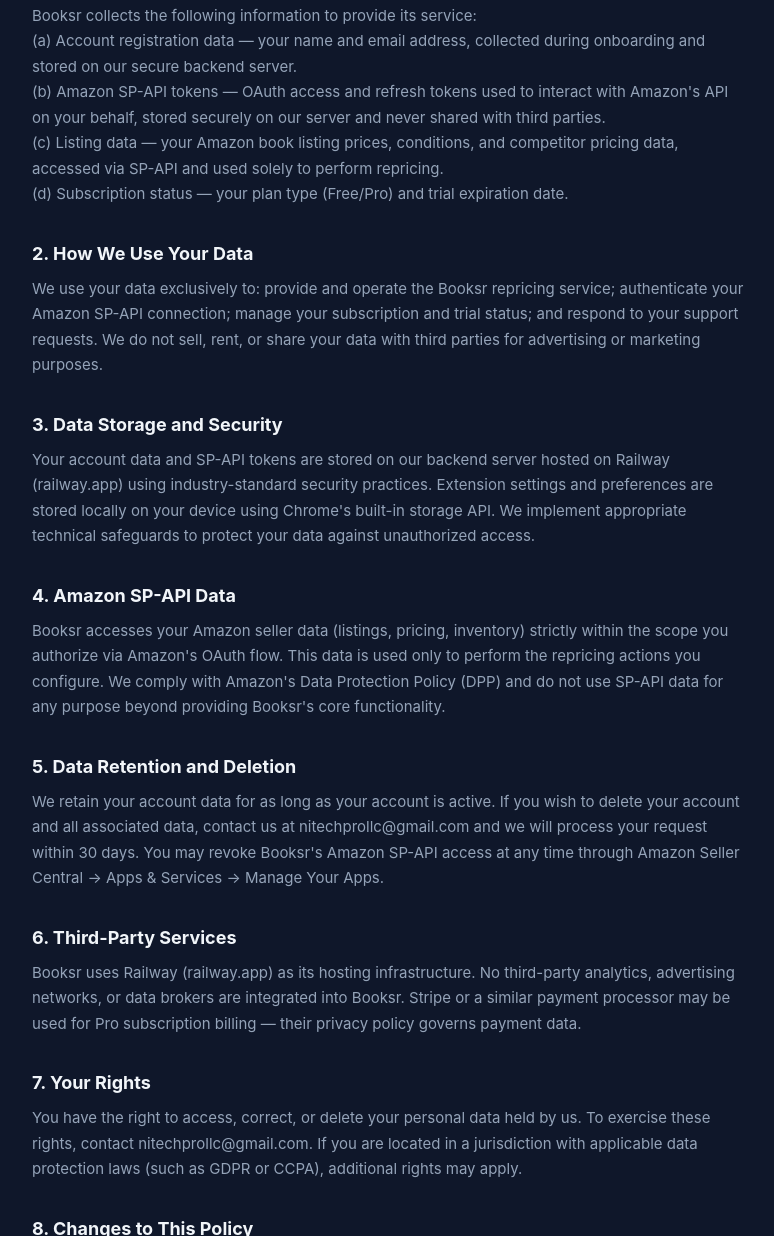
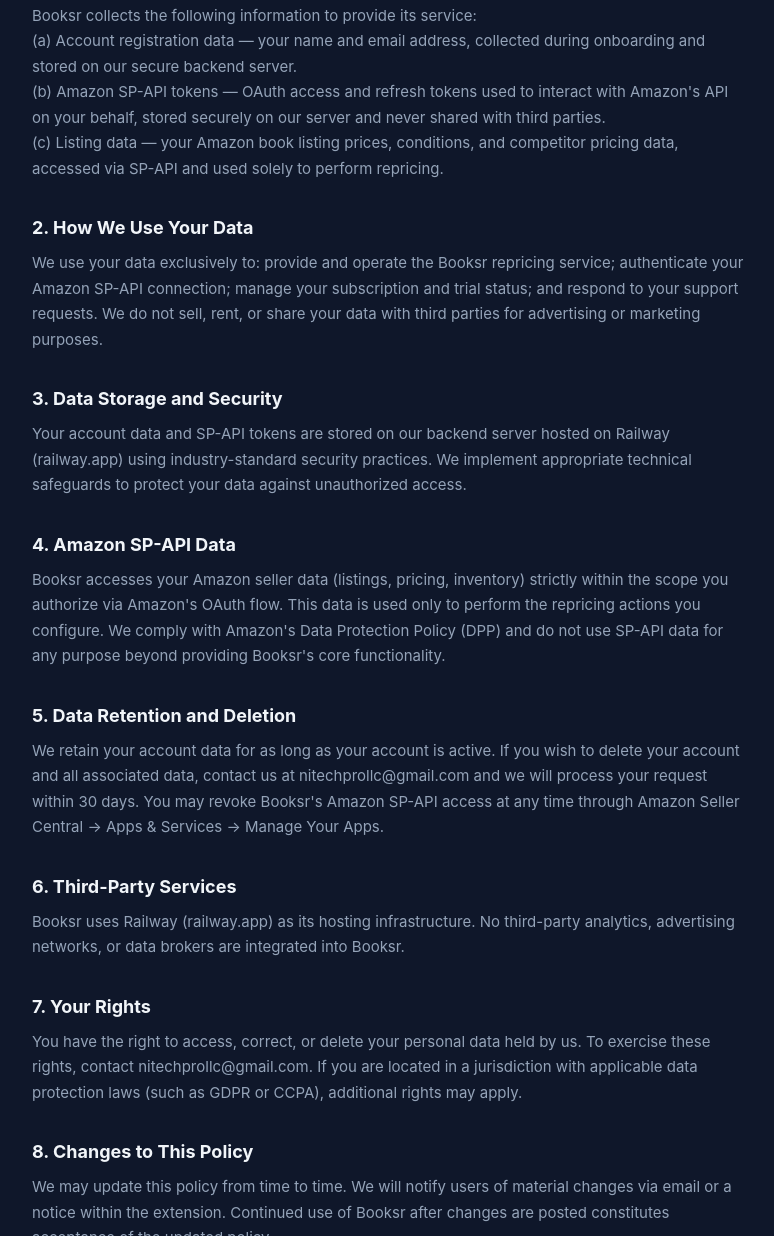
Before and after one commit to Recep-T/booksr-privacy-policy, a plain HTML site: page index.html in a window 1280 px wide. Shown: the part 368-1604 px from the top of the page, without its empty margins (252-1026 px from the left). Drawn offline with Linux system fonts and the light colour scheme.

Commit message:
Remove subscription status item, Chrome storage line, and Stripe line

```diff
--- a/index.html
+++ b/index.html
@@ -43,13 +43,11 @@
 
   <p>(c) Listing data — your Amazon book listing prices, conditions, and competitor pricing data, accessed via SP-API and used solely to perform repricing.</p>
 
-  <p>(d) Subscription status — your plan type (Free/Pro) and trial expiration date.</p>
-
   <h2>2. How We Use Your Data</h2>
   <p>We use your data exclusively to: provide and operate the Booksr repricing service; authenticate your Amazon SP-API connection; manage your subscription and trial status; and respond to your support requests. We do not sell, rent, or share your data with third parties for advertising or marketing purposes.</p>
 
   <h2>3. Data Storage and Security</h2>
-  <p>Your account data and SP-API tokens are stored on our backend server hosted on Railway (railway.app) using industry-standard security practices. Extension settings and preferences are stored locally on your device using Chrome's built-in storage API. We implement appropriate technical safeguards to protect your data against unauthorized access.</p>
+  <p>Your account data and SP-API tokens are stored on our backend server hosted on Railway (railway.app) using industry-standard security practices. We implement appropriate technical safeguards to protect your data against unauthorized access.</p>
 
   <h2>4. Amazon SP-API Data</h2>
   <p>Booksr accesses your Amazon seller data (listings, pricing, inventory) strictly within the scope you authorize via Amazon's OAuth flow. This data is used only to perform the repricing actions you configure. We comply with Amazon's Data Protection Policy (DPP) and do not use SP-API data for any purpose beyond providing Booksr's core functionality.</p>
@@ -58,7 +56,7 @@
   <p>We retain your account data for as long as your account is active. If you wish to delete your account and all associated data, contact us at nitechprollc@gmail.com and we will process your request within 30 days. You may revoke Booksr's Amazon SP-API access at any time through Amazon Seller Central → Apps &amp; Services → Manage Your Apps.</p>
 
   <h2>6. Third-Party Services</h2>
-  <p>Booksr uses Railway (railway.app) as its hosting infrastructure. No third-party analytics, advertising networks, or data brokers are integrated into Booksr. Stripe or a similar payment processor may be used for Pro subscription billing — their privacy policy governs payment data.</p>
+  <p>Booksr uses Railway (railway.app) as its hosting infrastructure. No third-party analytics, advertising networks, or data brokers are integrated into Booksr.</p>
 
   <h2>7. Your Rights</h2>
   <p>You have the right to access, correct, or delete your personal data held by us. To exercise these rights, contact nitechprollc@gmail.com. If you are located in a jurisdiction with applicable data protection laws (such as GDPR or CCPA), additional rights may apply.</p>
```
